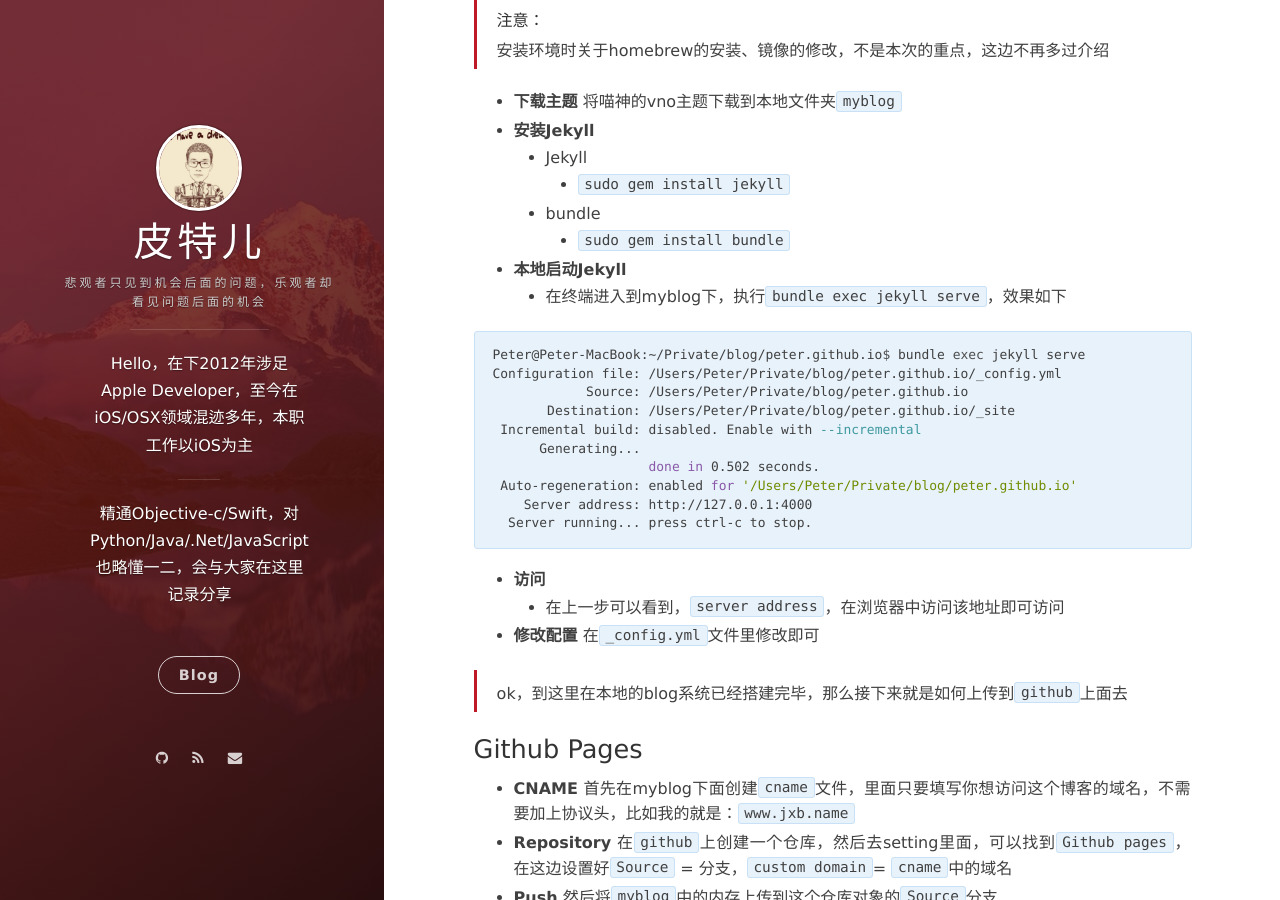
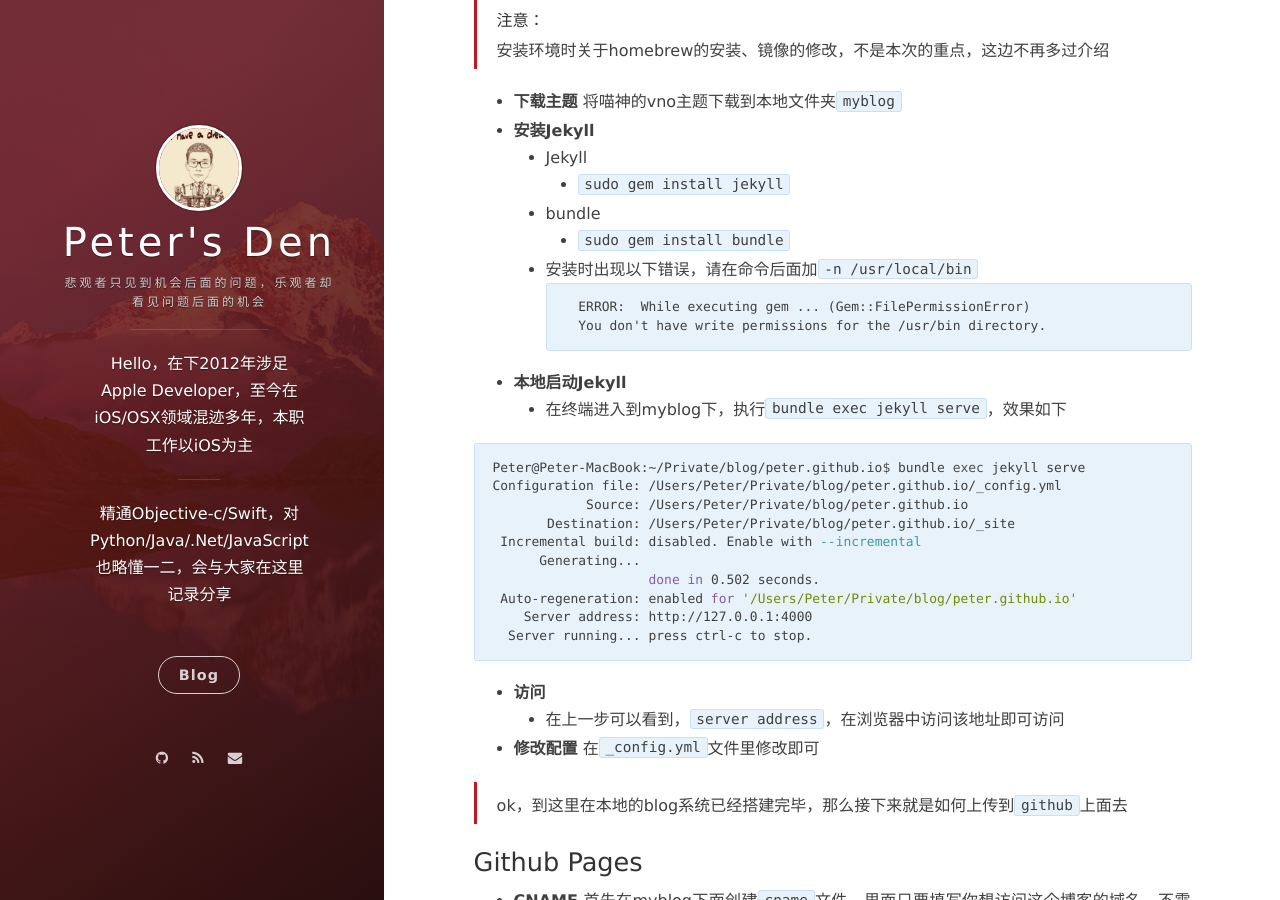
Before and after one commit to JxbSir/peter.github.io, a Jekyll site: the page built from _posts/2019-02-17-github_blog.markdown, in a window 1280 px wide and 900 px high, scrolled down 378 px. Built offline with Jekyll 4.4.1, drawn with Linux system fonts in a browser that asks for light colours; nearby versions of some CDN libraries; comment, search, counter and statistics services are not loaded.

Commit message:
update title

````diff
--- a/_config.yml
+++ b/_config.yml
@@ -1,5 +1,5 @@
 # Basic
-title: 皮特儿
+title: Peter's Den
 subtitle: <span style="font-size:12px">悲观者只见到机会后面的问题，乐观者却看见问题后面的机会</span>
 description: Hello，在下2012年涉足Apple Developer，至今在iOS/OSX领域混迹多年，本职工作以iOS为主
 welcome_message: 精通Objective-c/Swift，对Python/Java/.Net/JavaScript也略懂一二，会与大家在这里记录分享
--- a/_posts/2019-02-17-github_blog.markdown
+++ b/_posts/2019-02-17-github_blog.markdown
@@ -21,6 +21,11 @@
 		- `sudo gem install jekyll`
 	- bundle
 		- `sudo gem install bundle`
+	- 安装时出现以下错误，请在命令后面加`-n /usr/local/bin`
+	```
+	ERROR:  While executing gem ... (Gem::FilePermissionError)
+	You don't have write permissions for the /usr/bin directory.
+	```
 - **本地启动Jekyll**
 	- 在终端进入到myblog下，执行`bundle exec jekyll serve`，效果如下
 
--- a/_posts/2019-02-18-环境介绍.markdown
+++ b/_posts/2019-02-18-JavaPrepare.markdown
@@ -77,4 +77,4 @@
 
 ##### 好了，到这里环境都已经配置完毕，接下来就可以享受SpringBoot的乐趣了~~~
 
-[开始第一个SpringBoot项目](/fisrtSpringboot)
+[开始第一个SpringBoot项目](../fisrtSpringboot)
````
Also changed, not shown: 5 other files.
